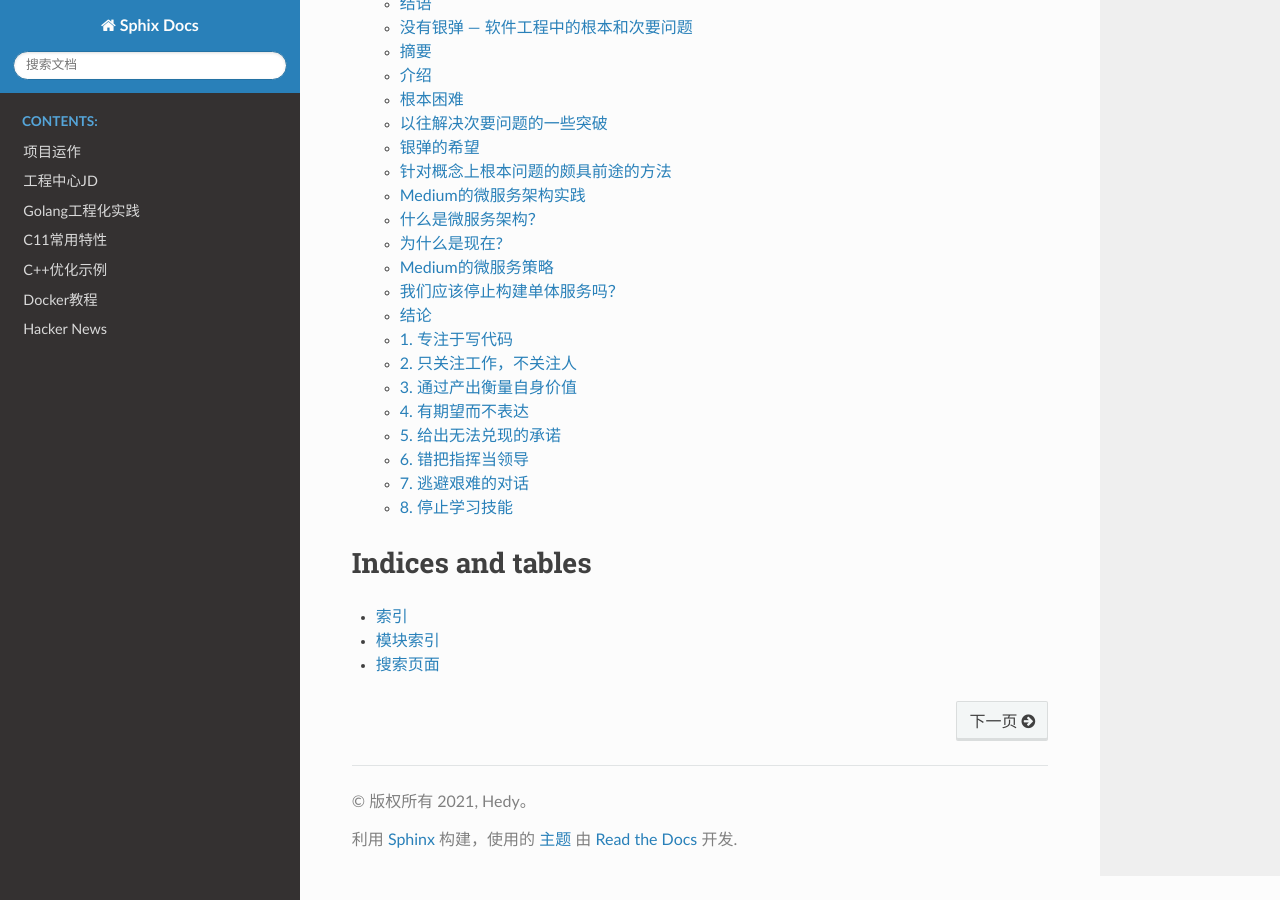
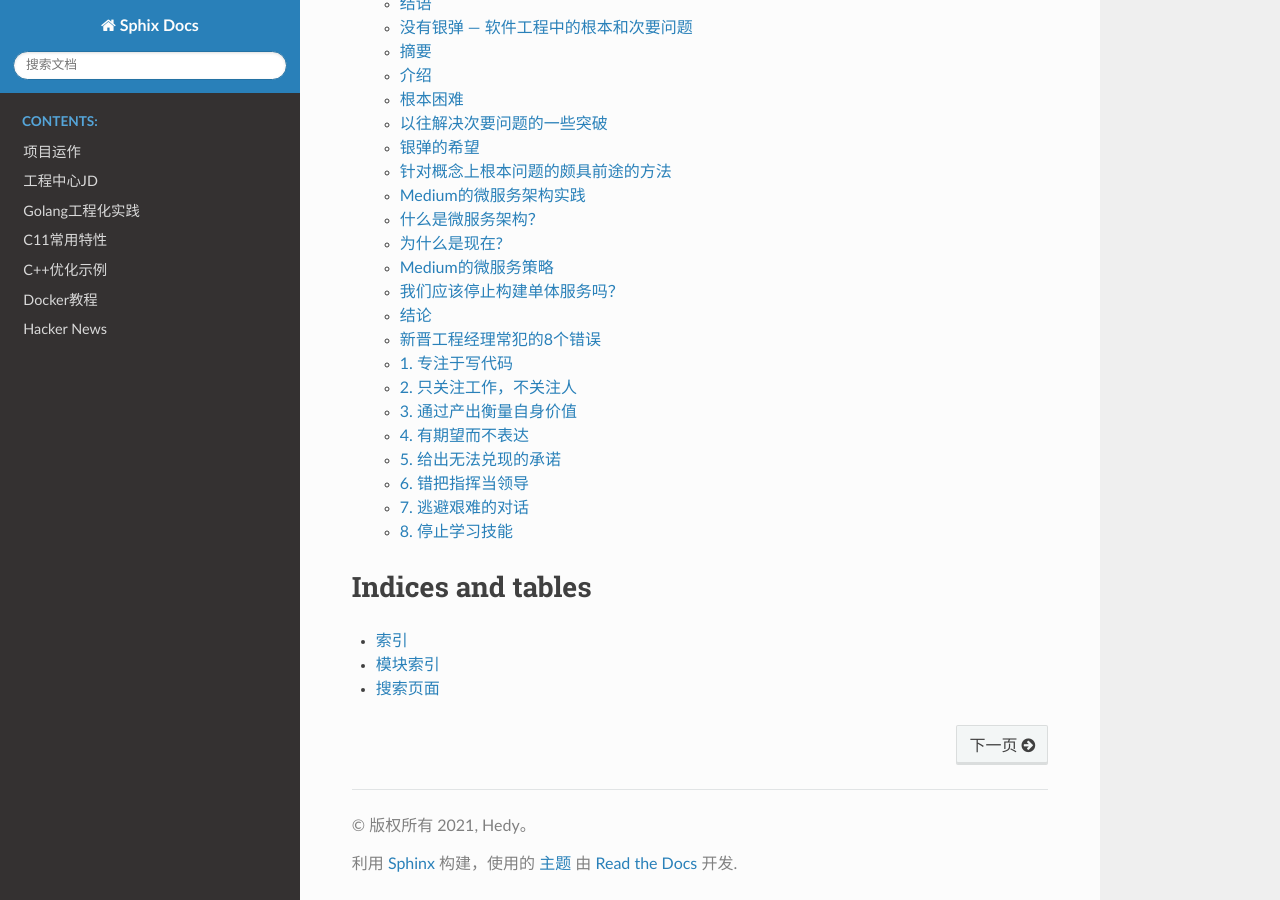
Before and after one commit to FHedy/DocItems, a Sphinx documentation site: the page built from source/index.rst, in a window 1280 px wide and 900 px high, scrolled down 1292 px. Built offline with Sphinx 7.4.7 and the Read the Docs theme 2.0.0, drawn with Linux system fonts in a browser that asks for light colours.

Commit message:
Update 8. 新晋工程经理常犯的8个错误.md

```diff
--- a/source/Hacker News/8. 新晋工程经理常犯的8个错误.md
+++ b/source/Hacker News/8. 新晋工程经理常犯的8个错误.md
@@ -1,3 +1,4 @@
+# 新晋工程经理常犯的8个错误
 
 原文：[How to fail as a new engineering manager In 8 easy steps](https://medium.com/@hashbrown/how-to-fail-as-a-new-engineering-manager-30b5fb617a)
 
```
